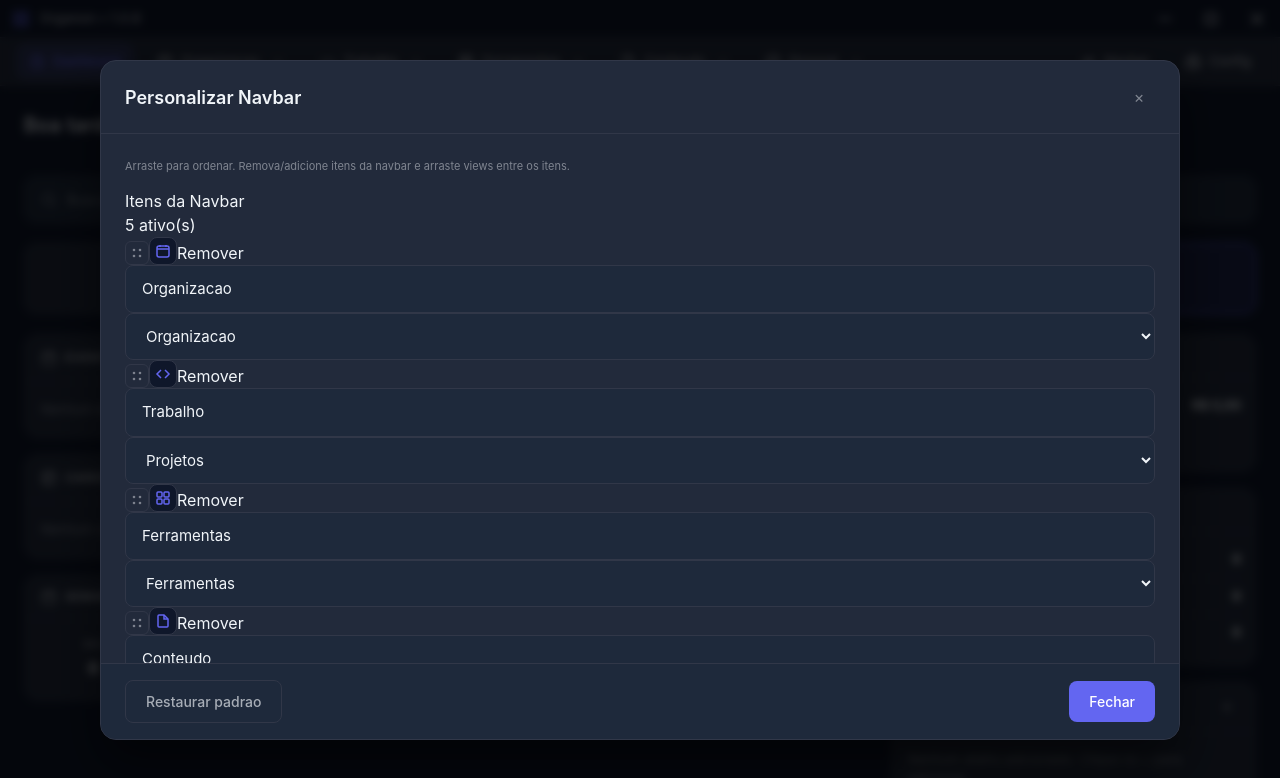
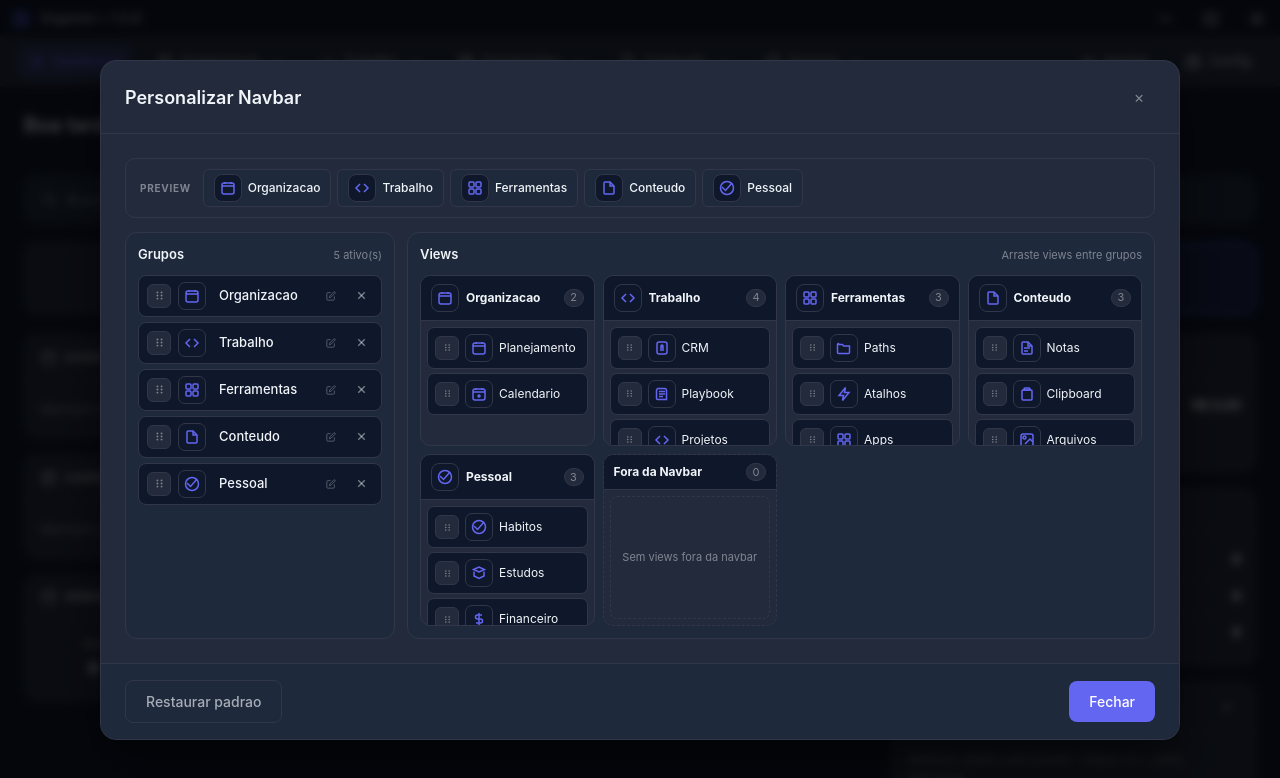
Before and after one commit to PedroReoli/Organon, a React (Vite) app: page / in a window 1280 px wide. Both pictures are taken after a click on the button "Navbar". Shown: the top 778 px of the page. Built offline with nearby package versions, Linux system fonts and the light colour scheme.

Commit message:
Navbar Customizer (NavbarCustomizeModal.tsx + index.css) — Redesign completo

```diff
--- a/src/renderer/components/NavbarCustomizeModal.tsx
+++ b/src/renderer/components/NavbarCustomizeModal.tsx
@@ -1,9 +1,9 @@
-import { useEffect, useMemo, useState } from 'react'
+import { useEffect, useMemo, useRef, useState } from 'react'
 import type { ReactNode } from 'react'
 import type { Settings, NavbarConfig, NavbarGroupConfig, NavbarGroupId, NavbarItemConfig, NavbarView } from '../types'
-import { DndContext, PointerSensor, closestCenter, useDroppable, useSensor, useSensors } from '@dnd-kit/core'
+import { DndContext, DragOverlay, PointerSensor, closestCenter, useDroppable, useSensor, useSensors } from '@dnd-kit/core'
 import type { DragEndEvent, DragStartEvent } from '@dnd-kit/core'
-import { SortableContext, arrayMove, horizontalListSortingStrategy, useSortable, verticalListSortingStrategy } from '@dnd-kit/sortable'
+import { SortableContext, arrayMove, useSortable, verticalListSortingStrategy } from '@dnd-kit/sortable'
 import { CSS } from '@dnd-kit/utilities'
 import { NAVBAR_VIEW_LABELS, NAV_ICON_OPTIONS, createDefaultNavbarConfig, renderNavIcon, resolveNavbarConfig } from './navConfig'
 
@@ -37,16 +37,72 @@ const parseBucketGroupId = (raw: string): NavbarGroupId | null => raw.startsWith
   ? raw.slice(GROUP_BUCKET_PREFIX.length) as NavbarGroupId
   : null
 
-const DroppableBucket = ({ id, className, children }: { id: string; className: string; children: ReactNode }) => {
-  const { setNodeRef, isOver } = useDroppable({ id })
+// ─── Icon Picker ────────────────────────────────────────────────────────────
+
+const IconPicker = ({
+  value,
+  onChange,
+}: {
+  value: string
+  onChange: (id: string) => void
+}) => {
+  const [open, setOpen] = useState(false)
+  const ref = useRef<HTMLDivElement>(null)
+
+  useEffect(() => {
+    if (!open) return
+    const handler = (e: MouseEvent) => {
+      if (ref.current && !ref.current.contains(e.target as Node)) setOpen(false)
+    }
+    document.addEventListener('mousedown', handler)
+    return () => document.removeEventListener('mousedown', handler)
+  }, [open])
+
   return (
-    <div ref={setNodeRef} className={`${className} ${isOver ? 'is-drop-over' : ''}`}>
-      {children}
+    <div ref={ref} className="icon-picker">
+      <button
+        type="button"
+        className="icon-picker-trigger settings-navbar-icon"
+        onClick={(e) => { e.stopPropagation(); setOpen(v => !v) }}
+        title="Trocar icone"
+      >
+        {renderNavIcon(value as any)}
+      </button>
+      {open && (
+        <div className="icon-picker-popup">
+          {NAV_ICON_OPTIONS.map(option => (
+            <button
+              key={option.id}
+              type="button"
+              className={`icon-picker-option ${value === option.id ? 'is-selected' : ''}`}
+              title={option.label}
+              onClick={(e) => { e.stopPropagation(); onChange(option.id); setOpen(false) }}
+            >
+              {renderNavIcon(option.id)}
+            </button>
+          ))}
+        </div>
+      )}
     </div>
   )
 }
 
-const SortableGroupCard = ({
+// ─── Drag handle icon ───────────────────────────────────────────────────────
+
+const DragDots = ({ size = 10 }: { size?: number }) => (
+  <svg width={size} height={size} viewBox="0 0 16 16" fill="currentColor">
+    <circle cx="5" cy="3.5" r="1.4" />
+    <circle cx="11" cy="3.5" r="1.4" />
+    <circle cx="5" cy="8" r="1.4" />
+    <circle cx="11" cy="8" r="1.4" />
+    <circle cx="5" cy="12.5" r="1.4" />
+    <circle cx="11" cy="12.5" r="1.4" />
+  </svg>
+)
+
+// ─── Sortable Group Row (compact, vertical) ─────────────────────────────────
+
+const SortableGroupRow = ({
   group,
   onUpdateLabel,
   onUpdateIcon,
@@ -57,85 +113,145 @@ const SortableGroupCard = ({
   onUpdateIcon: (groupId: NavbarGroupId, iconId: NavbarConfig['groups'][number]['iconId']) => void
   onRemove: (groupId: NavbarGroupId) => void
 }) => {
-  const { attributes, listeners, setNodeRef, transform, transition, isDragging } = useSortable({ id: getGroupDragId(group.id) })
+  const { attributes, listeners, setNodeRef, transform, transition, isDragging } = useSortable({
+    id: getGroupDragId(group.id),
+  })
+  const [editing, setEditing] = useState(false)
 
   return (
     <div
       ref={setNodeRef}
-      className={`navbar-group-card ${isDragging ? 'is-dragging' : ''}`}
+      className={`navbar-group-row ${isDragging ? 'is-dragging' : ''}`}
       style={{ transform: CSS.Transform.toString(transform), transition }}
     >
-      <div className="navbar-group-card-top">
-        <button type="button" className="navbar-drag-handle" {...attributes} {...listeners} title="Arrastar item">
-          <svg width="12" height="12" viewBox="0 0 16 16" fill="none" stroke="currentColor" strokeWidth="1.5">
-            <circle cx="4" cy="4" r="1" /><circle cx="12" cy="4" r="1" /><circle cx="4" cy="12" r="1" /><circle cx="12" cy="12" r="1" />
+      <button
+        type="button"
+        className="navbar-drag-handle"
+        {...attributes}
+        {...listeners}
+        title="Arrastar para reordenar"
+      >
+        <DragDots size={11} />
+      </button>
+
+      <IconPicker
+        value={group.iconId}
+        onChange={(id) => onUpdateIcon(group.id, id as NavbarConfig['groups'][number]['iconId'])}
+      />
+
+      {editing ? (
+        <input
+          className="navbar-group-label-input form-input"
+          value={group.label}
+          onChange={e => onUpdateLabel(group.id, e.target.value)}
+          onBlur={() => setEditing(false)}
+          onKeyDown={e => { if (e.key === 'Enter' || e.key === 'Escape') setEditing(false) }}
+          autoFocus
+          onPointerDown={e => e.stopPropagation()}
+        />
+      ) : (
+        <button
+          type="button"
+          className="navbar-group-label-btn"
+          onClick={() => setEditing(true)}
+          title="Clique para editar o nome"
+        >
+          <span>{group.label}</span>
+          <svg width="10" height="10" viewBox="0 0 24 24" fill="none" stroke="currentColor" strokeWidth="2">
+            <path d="M11 4H4a2 2 0 0 0-2 2v14a2 2 0 0 0 2 2h14a2 2 0 0 0 2-2v-7" />
+            <path d="M18.5 2.5a2.121 2.121 0 0 1 3 3L12 15l-4 1 1-4 9.5-9.5z" />
           </svg>
         </button>
+      )}
 
-        <span className="settings-navbar-icon" aria-hidden="true">{renderNavIcon(group.iconId)}</span>
-
-        <button type="button" className="navbar-group-remove" onClick={() => onRemove(group.id)} title="Remover da navbar">
-          Remover
+      <button
+        type="button"
+        className="navbar-group-remove-btn"
+        onClick={() => onRemove(group.id)}
+        title="Remover da navbar"
+      >
+        <svg width="13" height="13" viewBox="0 0 24 24" fill="none" stroke="currentColor" strokeWidth="2.5">
+          <line x1="18" y1="6" x2="6" y2="18" />
+          <line x1="6" y1="6" x2="18" y2="18" />
+        </svg>
       </button>
-      </div>
-
-      <input
-        className="form-input"
-        value={group.label}
-        onChange={event => onUpdateLabel(group.id, event.target.value)}
-        placeholder="Nome do item"
-      />
-
-      <select
-        className="form-input"
-        value={group.iconId}
-        onChange={event => onUpdateIcon(group.id, event.target.value as NavbarConfig['groups'][number]['iconId'])}
-      >
-        {NAV_ICON_OPTIONS.map(option => (
-          <option key={option.id} value={option.id}>{option.label}</option>
-        ))}
-      </select>
     </div>
   )
 }
 
-const SortableViewCard = ({
+// ─── Sortable View Item (compact) ───────────────────────────────────────────
+
+const SortableViewItem = ({
   item,
   onUpdateIcon,
 }: {
   item: NavbarItemConfig
   onUpdateIcon: (view: NavbarView, iconId: NavbarConfig['items'][number]['iconId']) => void
 }) => {
-  const { attributes, listeners, setNodeRef, transform, transition, isDragging } = useSortable({ id: getViewDragId(item.view) })
+  const { attributes, listeners, setNodeRef, transform, transition, isDragging } = useSortable({
+    id: getViewDragId(item.view),
+  })
 
   return (
     <div
       ref={setNodeRef}
-      className={`navbar-view-card ${isDragging ? 'is-dragging' : ''}`}
+      className={`navbar-view-item ${isDragging ? 'is-dragging' : ''}`}
       style={{ transform: CSS.Transform.toString(transform), transition }}
     >
-      <button type="button" className="navbar-drag-handle" {...attributes} {...listeners} title="Arrastar view">
-        <svg width="12" height="12" viewBox="0 0 16 16" fill="none" stroke="currentColor" strokeWidth="1.5">
-          <circle cx="4" cy="4" r="1" /><circle cx="12" cy="4" r="1" /><circle cx="4" cy="12" r="1" /><circle cx="12" cy="12" r="1" />
-        </svg>
+      <button
+        type="button"
+        className="navbar-drag-handle"
+        {...attributes}
+        {...listeners}
+        title="Arrastar"
+      >
+        <DragDots size={9} />
       </button>
 
-      <span className="settings-navbar-icon" aria-hidden="true">{renderNavIcon(item.iconId)}</span>
-      <span className="navbar-view-label">{NAVBAR_VIEW_LABELS[item.view]}</span>
+      <div onPointerDown={e => e.stopPropagation()}>
+        <IconPicker
+          value={item.iconId}
+          onChange={(id) => onUpdateIcon(item.view, id as NavbarConfig['items'][number]['iconId'])}
+        />
+      </div>
 
-      <select
-        className="form-input navbar-view-icon-select"
-        value={item.iconId}
-        onChange={event => onUpdateIcon(item.view, event.target.value as NavbarConfig['items'][number]['iconId'])}
-        onPointerDown={event => event.stopPropagation()}
-      >
-        {NAV_ICON_OPTIONS.map(option => (
-          <option key={option.id} value={option.id}>{option.label}</option>
-        ))}
-      </select>
+      <span className="navbar-view-item-label">{NAVBAR_VIEW_LABELS[item.view]}</span>
     </div>
   )
 }
+
+// ─── Droppable Bucket ───────────────────────────────────────────────────────
+
+const DroppableBucket = ({ id, className, children }: { id: string; className: string; children: ReactNode }) => {
+  const { setNodeRef, isOver } = useDroppable({ id })
+  return (
+    <div ref={setNodeRef} className={`${className} ${isOver ? 'is-drop-over' : ''}`}>
+      {children}
+    </div>
+  )
+}
+
+// ─── Navbar Preview Bar ──────────────────────────────────────────────────────
+
+const NavbarPreviewBar = ({ groups }: { groups: NavbarGroupConfig[] }) => (
+  <div className="navbar-preview-bar">
+    <span className="navbar-preview-label">Preview</span>
+    <div className="navbar-preview-items">
+      {groups.length === 0 ? (
+        <span className="navbar-preview-empty">Nenhum item na navbar</span>
+      ) : (
+        groups.map(group => (
+          <div key={group.id} className="navbar-preview-item">
+            <span className="settings-navbar-icon">{renderNavIcon(group.iconId)}</span>
+            <span className="navbar-preview-item-label">{group.label}</span>
+          </div>
+        ))
+      )}
+    </div>
+  </div>
+)
+
+// ─── Main Modal ──────────────────────────────────────────────────────────────
 
 export const NavbarCustomizeModal = ({ isOpen, onClose, settings, onUpdateSettings }: NavbarCustomizeModalProps) => {
   const [activeDragId, setActiveDragId] = useState<string | null>(null)
@@ -389,13 +505,9 @@ export const NavbarCustomizeModal = ({ isOpen, onClose, settings, onUpdateSettin
 
   useEffect(() => {
     if (!isOpen) return
-
     const handleEscape = (event: KeyboardEvent) => {
-      if (event.key === 'Escape') {
-        onClose()
+      if (event.key === 'Escape') onClose()
     }
-    }
-
     document.addEventListener('keydown', handleEscape)
     return () => document.removeEventListener('keydown', handleEscape)
   }, [isOpen, onClose])
@@ -406,6 +518,9 @@ export const NavbarCustomizeModal = ({ isOpen, onClose, settings, onUpdateSettin
   const activeDragGroup = activeDragId ? parseGroupId(activeDragId) : null
   const activeDragView = activeDragId ? parseViewId(activeDragId) : null
 
+  const dragGhostGroup = activeDragGroup ? orderedGroups.find(g => g.id === activeDragGroup) : null
+  const dragGhostView = activeDragView ? navbarConfig.items.find(i => i.view === activeDragView) : null
+
   return (
     <div className="modal-backdrop" onClick={onClose}>
       <div className="modal navbar-customize-modal" onClick={event => event.stopPropagation()}>
@@ -415,9 +530,7 @@ export const NavbarCustomizeModal = ({ isOpen, onClose, settings, onUpdateSettin
         </header>
 
         <div className="modal-body navbar-customize-body">
-          <p className="settings-help-text">
-            Arraste para ordenar. Remova/adicione itens da navbar e arraste views entre os itens.
-          </p>
+          <NavbarPreviewBar groups={activeGroups} />
 
           <DndContext
             sensors={sensors}
@@ -426,46 +539,56 @@ export const NavbarCustomizeModal = ({ isOpen, onClose, settings, onUpdateSettin
             onDragEnd={handleDragEnd}
             onDragCancel={handleDragCancel}
           >
-            <section className="navbar-customize-section">
-              <div className="navbar-customize-section-head">
-                <h3>Itens da Navbar</h3>
+            <div className="navbar-customize-panels">
+              {/* ── Left: Groups panel ── */}
+              <div className="navbar-groups-panel">
+                <div className="navbar-panel-head">
+                  <h3>Grupos</h3>
                   <span>{activeGroups.length} ativo(s)</span>
                 </div>
 
-              <SortableContext items={activeGroupDragIds} strategy={horizontalListSortingStrategy}>
-                <div className="navbar-group-strip">
+                <SortableContext items={activeGroupDragIds} strategy={verticalListSortingStrategy}>
+                  <div className="navbar-groups-list">
+                    {activeGroups.length === 0 && (
+                      <div className="navbar-empty-hint">Adicione um grupo abaixo</div>
+                    )}
                     {activeGroups.map(group => (
-                    <SortableGroupCard
+                      <SortableGroupRow
                         key={group.id}
                         group={group}
                         onUpdateLabel={updateGroupLabel}
                         onUpdateIcon={updateGroupIcon}
-                      onRemove={(groupId) => setGroupEnabled(groupId, false)}
+                        onRemove={(id) => setGroupEnabled(id, false)}
                       />
                     ))}
                   </div>
                 </SortableContext>
 
-              <div className="navbar-group-pool">
-                <span className="navbar-group-pool-label">Adicionar item:</span>
-                {hiddenGroups.length === 0 && <span className="navbar-group-pool-empty">Todos os itens estao ativos</span>}
+                {hiddenGroups.length > 0 && (
+                  <div className="navbar-groups-pool">
+                    <span className="navbar-pool-label">Adicionar grupo:</span>
+                    <div className="navbar-pool-items">
                       {hiddenGroups.map(group => (
                         <button
                           key={group.id}
-                    className="btn btn-secondary btn-sm"
+                          className="navbar-pool-btn"
                           onClick={() => setGroupEnabled(group.id, true)}
-                    title="Adicionar item na navbar"
+                          title="Adicionar a navbar"
                         >
-                    + {group.label}
+                          <span className="settings-navbar-icon">{renderNavIcon(group.iconId)}</span>
+                          <span>{group.label}</span>
                         </button>
                       ))}
                     </div>
-            </section>
+                  </div>
+                )}
+              </div>
 
-            <section className="navbar-customize-section">
-              <div className="navbar-customize-section-head">
+              {/* ── Right: Views board ── */}
+              <div className="navbar-views-panel">
+                <div className="navbar-panel-head">
                   <h3>Views</h3>
-                <span>Arraste para mover entre itens</span>
+                  <span>Arraste views entre grupos</span>
                 </div>
 
                 <div className="navbar-view-board">
@@ -477,18 +600,20 @@ export const NavbarCustomizeModal = ({ isOpen, onClose, settings, onUpdateSettin
                     return (
                       <div key={group.id} className="navbar-view-column">
                         <div className="navbar-view-column-head">
-                        <span className="settings-navbar-icon" aria-hidden="true">{renderNavIcon(group.iconId)}</span>
+                          <span className="settings-navbar-icon">{renderNavIcon(group.iconId)}</span>
                           <strong>{group.label}</strong>
-                        <span>{views.length}</span>
+                          <span className="navbar-view-column-count">{views.length}</span>
                         </div>
 
                         <DroppableBucket id={bucketId} className="navbar-view-column-body">
                           <SortableContext items={sortableIds} strategy={verticalListSortingStrategy}>
                             <div className="navbar-view-list">
                               {views.map(item => (
-                              <SortableViewCard key={item.view} item={item} onUpdateIcon={updateViewIcon} />
+                                <SortableViewItem key={item.view} item={item} onUpdateIcon={updateViewIcon} />
                               ))}
-                            {views.length === 0 && <div className="navbar-view-empty">Solte views aqui</div>}
+                              {views.length === 0 && (
+                                <div className="navbar-view-empty">Solte views aqui</div>
+                              )}
                             </div>
                           </SortableContext>
                         </DroppableBucket>
@@ -499,7 +624,9 @@ export const NavbarCustomizeModal = ({ isOpen, onClose, settings, onUpdateSettin
                   <div className="navbar-view-column navbar-view-column-unassigned">
                     <div className="navbar-view-column-head">
                       <strong>Fora da Navbar</strong>
-                    <span>{(itemsByBucket.get(UNASSIGNED_KEY) ?? []).length}</span>
+                      <span className="navbar-view-column-count">
+                        {(itemsByBucket.get(UNASSIGNED_KEY) ?? []).length}
+                      </span>
                     </div>
 
                     <DroppableBucket id={UNASSIGNED_BUCKET_ID} className="navbar-view-column-body">
@@ -509,7 +636,7 @@ export const NavbarCustomizeModal = ({ isOpen, onClose, settings, onUpdateSettin
                       >
                         <div className="navbar-view-list">
                           {(itemsByBucket.get(UNASSIGNED_KEY) ?? []).map(item => (
-                          <SortableViewCard key={item.view} item={item} onUpdateIcon={updateViewIcon} />
+                            <SortableViewItem key={item.view} item={item} onUpdateIcon={updateViewIcon} />
                           ))}
                           {(itemsByBucket.get(UNASSIGNED_KEY) ?? []).length === 0 && (
                             <div className="navbar-view-empty">Sem views fora da navbar</div>
@@ -519,14 +646,23 @@ export const NavbarCustomizeModal = ({ isOpen, onClose, settings, onUpdateSettin
                     </DroppableBucket>
                   </div>
                 </div>
-            </section>
+              </div>
+            </div>
 
-            {(activeDragGroup || activeDragView) && (
-              <div className="navbar-drag-overlay">
-                {activeDragGroup && <span>{orderedGroups.find(group => group.id === activeDragGroup)?.label ?? 'Item'}</span>}
-                {activeDragView && <span>{NAVBAR_VIEW_LABELS[activeDragView]}</span>}
+            <DragOverlay dropAnimation={null}>
+              {dragGhostGroup && (
+                <div className="navbar-drag-ghost">
+                  <span className="settings-navbar-icon">{renderNavIcon(dragGhostGroup.iconId)}</span>
+                  <span>{dragGhostGroup.label}</span>
                 </div>
               )}
+              {dragGhostView && (
+                <div className="navbar-drag-ghost">
+                  <span className="settings-navbar-icon">{renderNavIcon(dragGhostView.iconId)}</span>
+                  <span>{NAVBAR_VIEW_LABELS[dragGhostView.view]}</span>
+                </div>
+              )}
+            </DragOverlay>
           </DndContext>
         </div>
 
```
Also changed, not shown: src/renderer/components/SettingsView.tsx (+33 -2 lines). Lines whose indentation alone changed are shown as unchanged.
